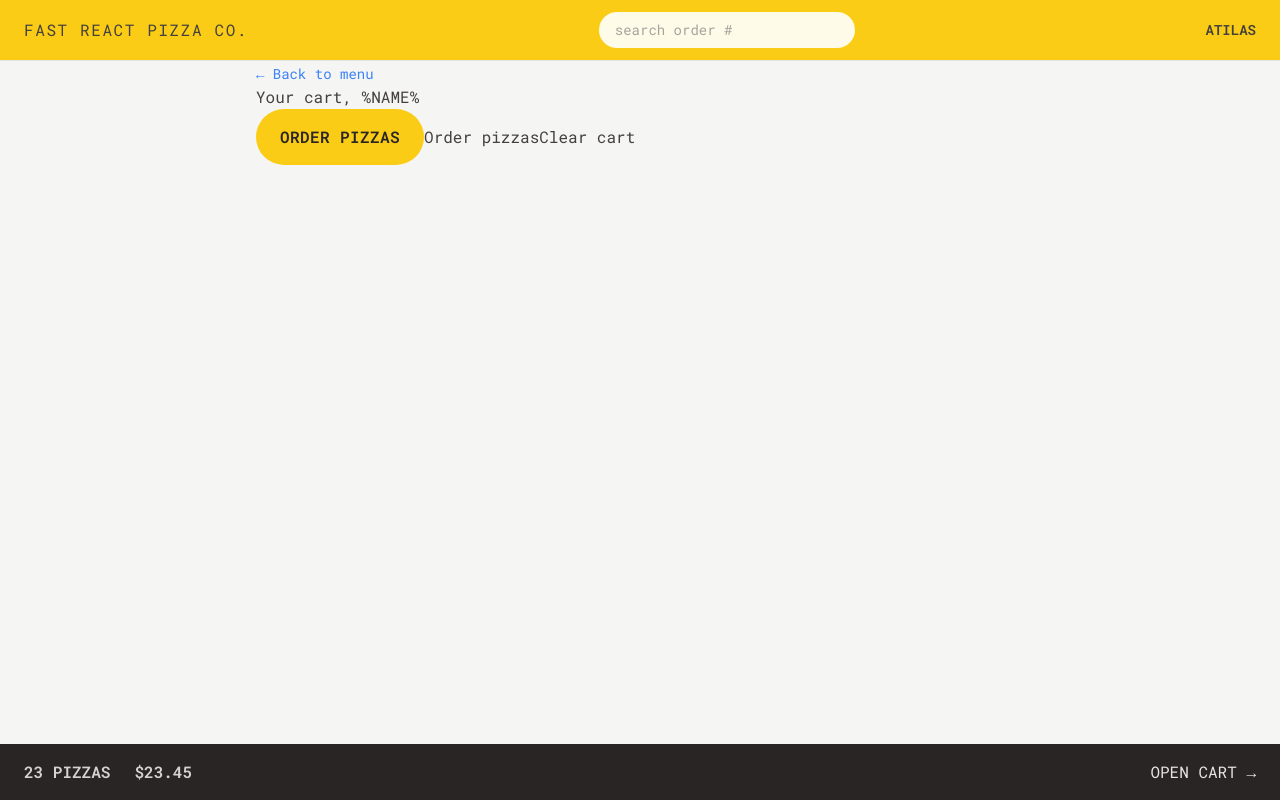
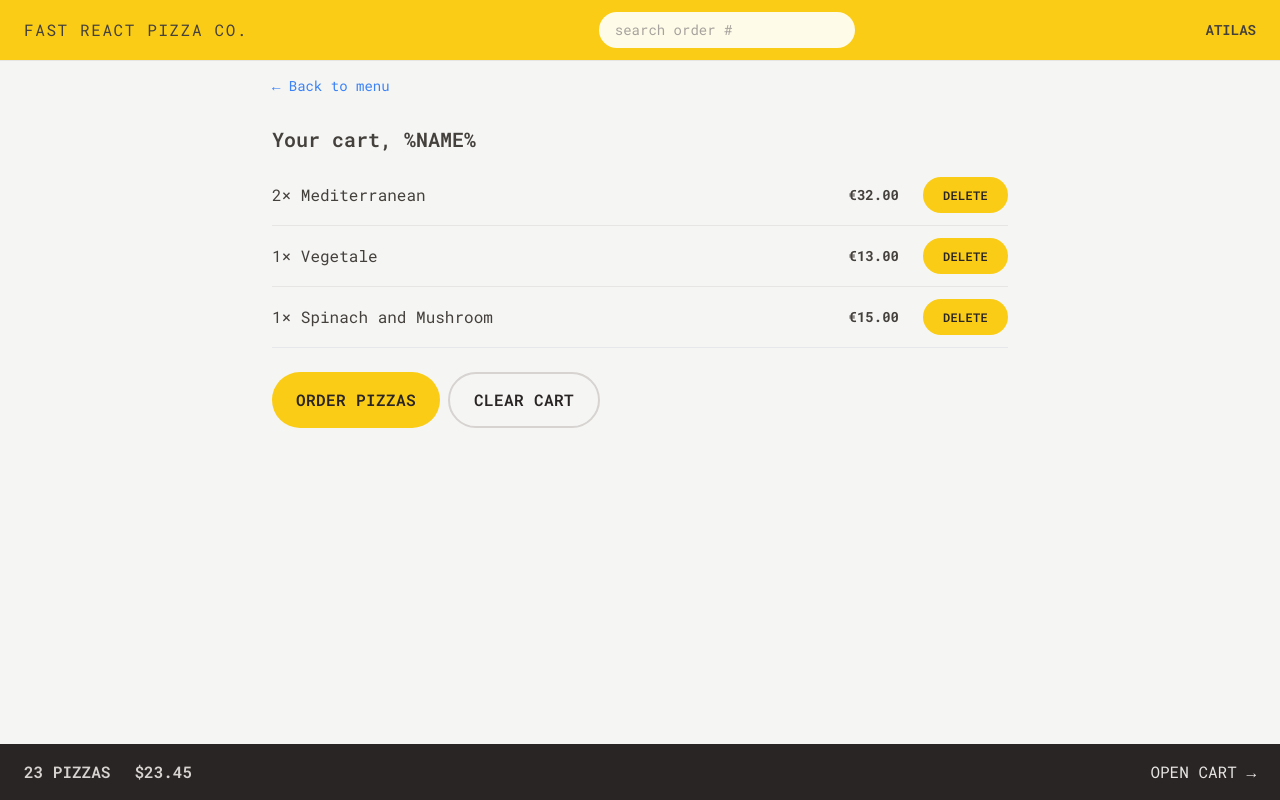
Before and after one commit to buo2107/fast-react-pizza, a React (Vite) app: page /cart in a window 1280 px wide. Built offline with nearby package versions, Linux system fonts and the light colour scheme.

Commit message:
Styling the Cart

```diff
--- a/src/features/cart/Cart.jsx
+++ b/src/features/cart/Cart.jsx
@@ -1,6 +1,7 @@
 import { Link } from "react-router-dom";
 import LinkButton from "../../ui/LinkButton";
 import Button from "../../ui/Button";
+import CartItem from "./CartItem";
 
 const fakeCart = [
   {
@@ -30,17 +31,22 @@
   const cart = fakeCart;
 
   return (
-    <div>
+    <div className="px-4 py-3">
       <LinkButton to="/menu">&larr; Back to menu</LinkButton>
 
-      <h2>Your cart, %NAME%</h2>
+      <h2 className="mt-7 text-xl font-semibold">Your cart, %NAME%</h2>
 
-      <div>
+      <ul className="mt-3 divide-y divide-stone-200 border-b">
+        {cart.map((item) => (
+          <CartItem item={item} key={item.key} />
+        ))}
+      </ul>
+
+      <div className="mt-6 space-x-2">
         <Button type="primary" to="/order/new">
           Order pizzas
         </Button>
-        <Link to="/order/new">Order pizzas</Link>
-        <button>Clear cart</button>
+        <Button type="secondary">Clear cart</Button>
       </div>
     </div>
   );
--- a/src/features/cart/CartItem.jsx
+++ b/src/features/cart/CartItem.jsx
@@ -1,13 +1,17 @@
+import Button from "../../ui/Button";
+import { formatCurrency } from "../../utils/helpers";
+
 function CartItem({ item }) {
   const { pizzaId, name, quantity, totalPrice } = item;
 
   return (
-    <li>
-      <p>
+    <li className="py-3 sm:flex sm:items-center sm:justify-between">
+      <p className="mb-1 sm:mb-0">
         {quantity}&times; {name}
       </p>
-      <div>
-        <p>{formatCurrency(totalPrice)}</p>
+      <div className="flex items-center justify-between sm:gap-6">
+        <p className="text-sm font-bold">{formatCurrency(totalPrice)}</p>
+        <Button type="small">DELETE</Button>
       </div>
     </li>
   );
--- a/src/ui/Button.jsx
+++ b/src/ui/Button.jsx
@@ -11,6 +11,8 @@
     // Then we do some things, which would be base + new style
     primary: base + "px-4 py-3 md:px-6 md:py-4",
     small: base + "px-4 py-2 md:px-5 md:py-2.5 text-xs",
+    secondary:
+      "inline-block rounded-full border-2 border-stone-300 font-semibold uppercase tracking-wide text-stone-800 transition-colors duration-300 hover:bg-stone-300 hover:text-stone-800 text-stone-400 focus:bg-stone-300 focus:text-stone-800 focus:outline-none focus:ring focus:ring-stone-200 focus:ring-offset-2 disabled:cursor-not-allowed disabled:bg-yellow-100 px-4 py-2.5 md:px-6 md:py-3.5",
   };
 
   // Deal with the <Link> which we want it look like our common Button style
```
